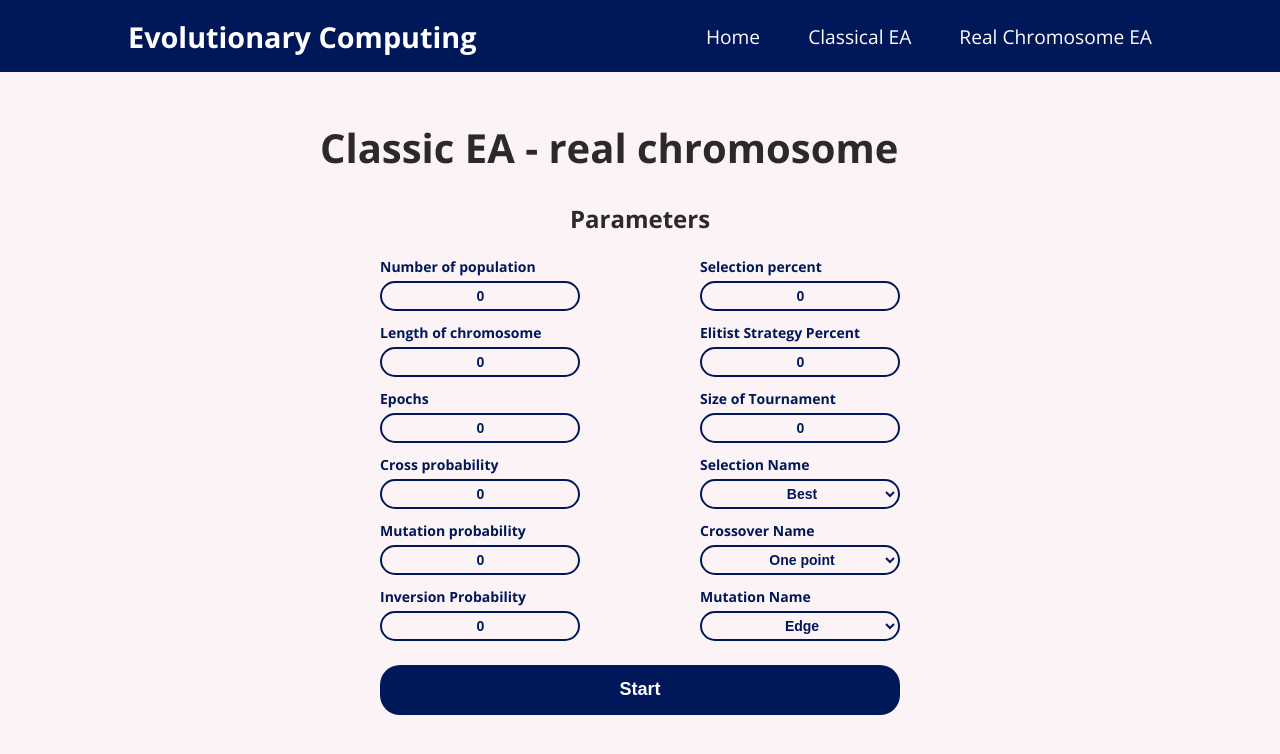
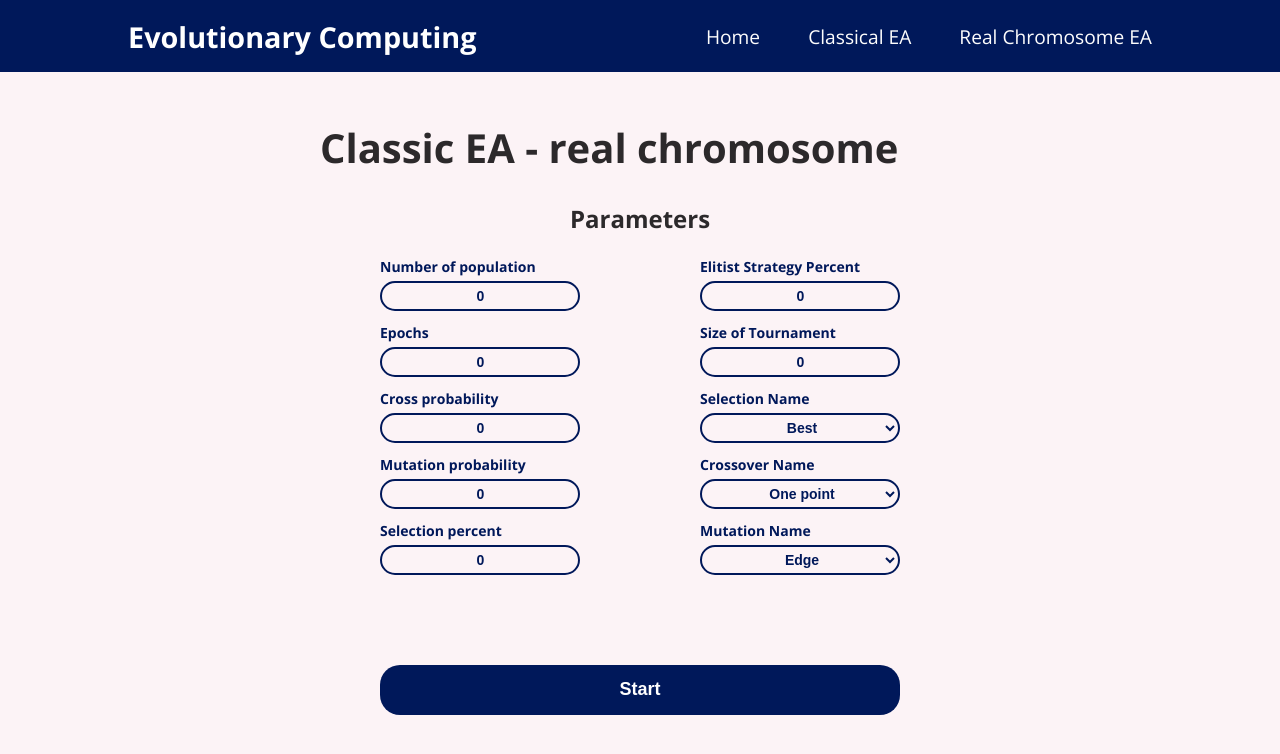
Before and after one commit to Jeremiaszmacura/PK-classical-evolution-algorithm, a React (Create React App) app in the folder client/: page /real-chromosome-EA in a window 1280 px wide. Shown: the top 754 px of the page. Built offline with nearby package versions, Linux system fonts and the light colour scheme.

Commit message:
frontend - form adjusted to real chromosome EA input

```diff
--- a/client/src/components/FormRealChromosome.js
+++ b/client/src/components/FormRealChromosome.js
@@ -63,15 +63,6 @@ const Form = () => {
                         />
                     </div>
                     <div className={style.formInputs}>
-                        <label className={style.formLabel}>Length of chromosome</label>
-                        <input
-                            className={style.formInput}
-                            type='number'
-                            value={lengthOfChromosome}
-                            onChange={(e => setLengthOfChromosome(e.target.value))}
-                        />
-                    </div>
-                    <div className={style.formInputs}>
                         <label className={style.formLabel}>Epochs</label>
                         <input
                             className={style.formInput}
@@ -101,18 +92,6 @@ const Form = () => {
                         />
                     </div>
                     <div className={style.formInputs}>
-                        <label className={style.formLabel}>Inversion Probability</label>
-                        <input
-                            className={style.formInput}
-                            type='number'
-                            value={inversionProbability}
-                            step={"0.01"}
-                            onChange={(e => setInversionProbability(e.target.value))}
-                        />
-                    </div>
-                </form>
-                <form className={style.form}>
-                    <div className={style.formInputs}>
                         <label className={style.formLabel}>Selection percent</label>
                         <input
                             className={style.formInput}
@@ -122,6 +101,8 @@ const Form = () => {
                             onChange={(e => setSelectionPercent(e.target.value))}
                         />
                     </div>
+                </form>
+                <form className={style.form}>
                     <div className={style.formInputs}>
                         <label className={style.formLabel}>Elitist Strategy Percent</label>
                         <input
```
